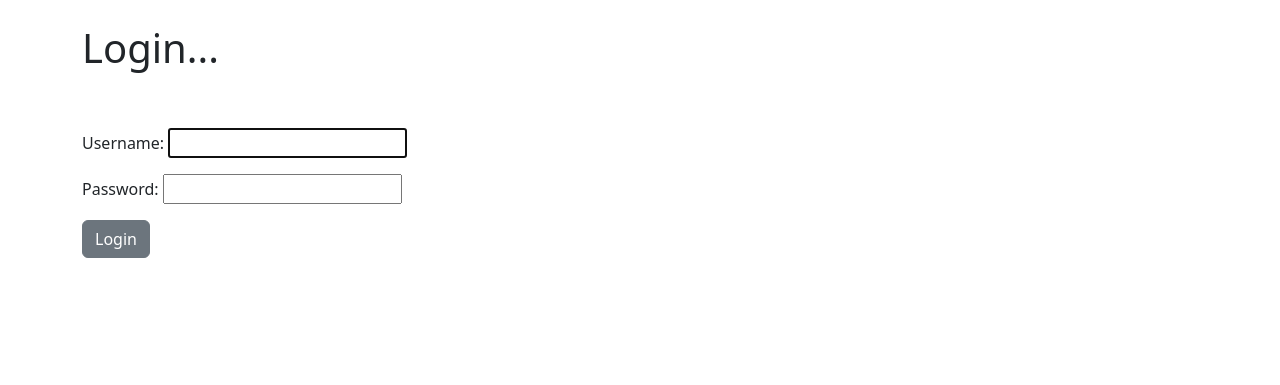
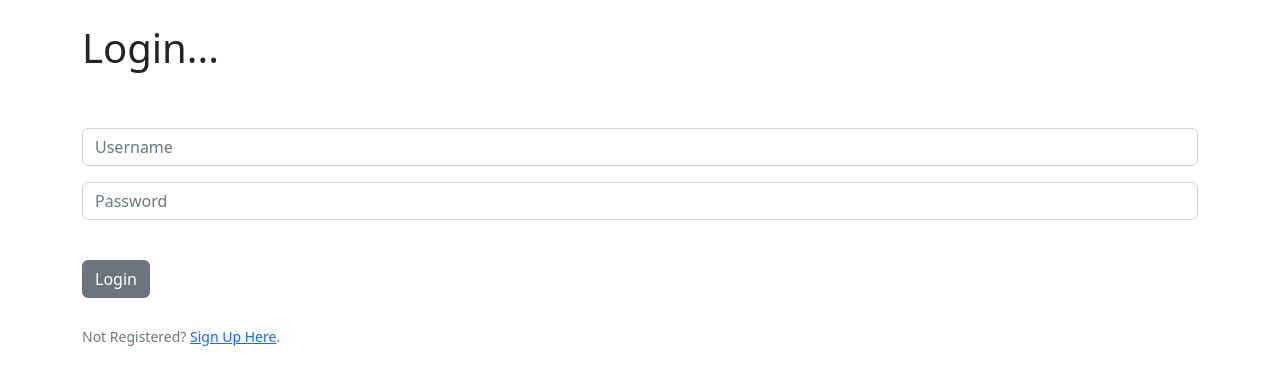
Before and after one commit to IsidoreDelpierro/ecommerceblog, a Django app: page /members/login/ in a window 1280 px wide. Shown: the part 56-441 px from the top of the page. Run offline with Django 4.2, Linux system fonts and the light colour scheme.

Commit message:
Style The Login Page With Bootstrap
------------------------------------------

1) View page source of login page and collect the names of the fields.

2) Take out {{form.as_p}}

3) Get a bootstrap code snippet for login page fields and name them
accordingly

4) Test and fine tune

```diff
--- a/members/templates/registration/login.html
+++ b/members/templates/registration/login.html
@@ -7,9 +7,18 @@
     <br><br>
     <div class="form-group">
         <form method="POST" action="">
-            {% csrf_token %}
-            {{form.as_p}}
-            <button class="btn btn-secondary">Login</button>
+          {% csrf_token %}
+          <div class="mb-3">
+            <input type="text" class="form-control" name="username" placeholder="Username">
+          </div>
+          <div class="mb-3">
+            <input type="password" class="form-control" name="password" placeholder="Password">
+          </div> <br>
+          <button type="submit" class="btn btn-secondary">Login</button>
+          <br><br>
+          <div id="" class="form-text">Not Registered? <a href="{% url 'register' %}">Sign Up Here</a>.</div>
         </form>
     </div>
+
+
 {% endblock %}
```
Also changed, not shown: db.sqlite3.
